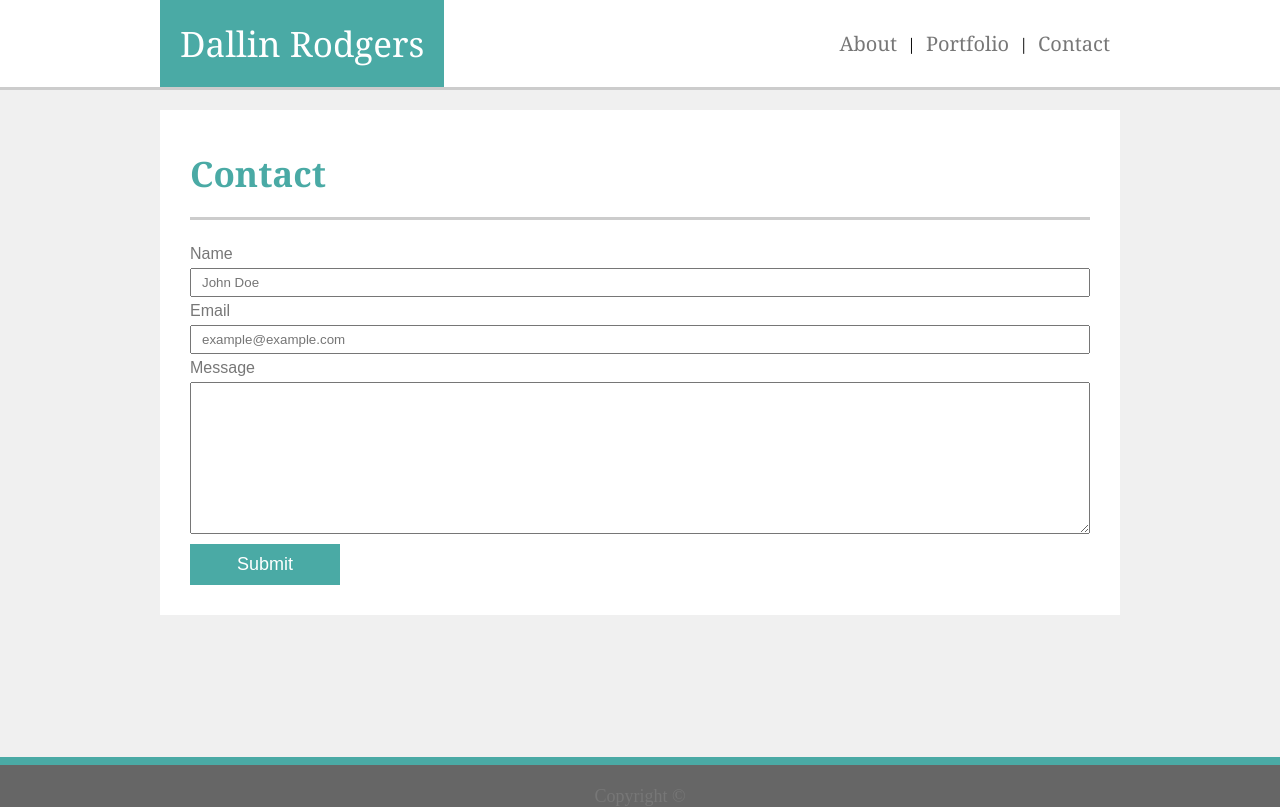
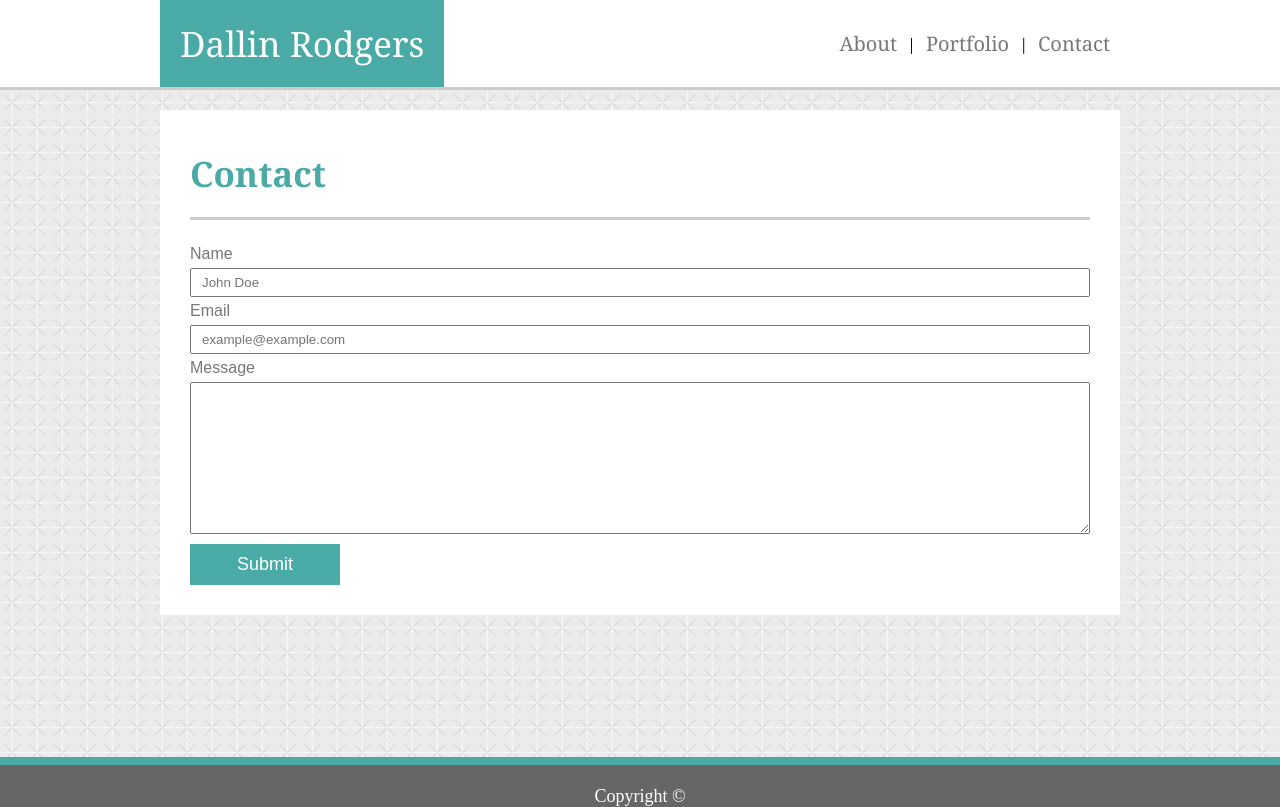
Before and after one commit to DallinRodgers/Basic-Portfolio, a plain HTML site: page contact.html in a window 1280 px wide. Drawn offline with Linux system fonts and the light colour scheme.

Commit message:
Minor Changes
Added background img to main tag,
Added transition to .btn hover,
Changed font color in footer

```diff
--- a/assets/css/style.css
+++ b/assets/css/style.css
@@ -45,6 +45,7 @@
   font-size: 18px;
   outline: none;
   border: none;
+  transition: background 0.5s;
 }
 .btn:hover {
   background: #408f8b;
@@ -82,7 +83,7 @@
 
 /* Content Styles */
 main {
-  background: #f0f0f0;
+  background: url(../images/criss-cross.png);
   font-family: "Arial", "Helvetica Neue", Helvetica, sans-serif;
   width: 100%;
   min-height: 650px;
@@ -181,7 +182,6 @@ form input::placeholder {
 footer {
   height: 50px;
   background-color: var(--footer-bg);
-  color: var(--regular-font);
   position: relative;
   border-top: 8px solid #4aaaa5;
 }
@@ -191,4 +191,5 @@ footer span {
   bottom: 0;
   width: 100%;
   text-align: center;
+  color: var(--secondary-color);
 }
```
Also changed, not shown: assets/images/criss-cross.png (added).
